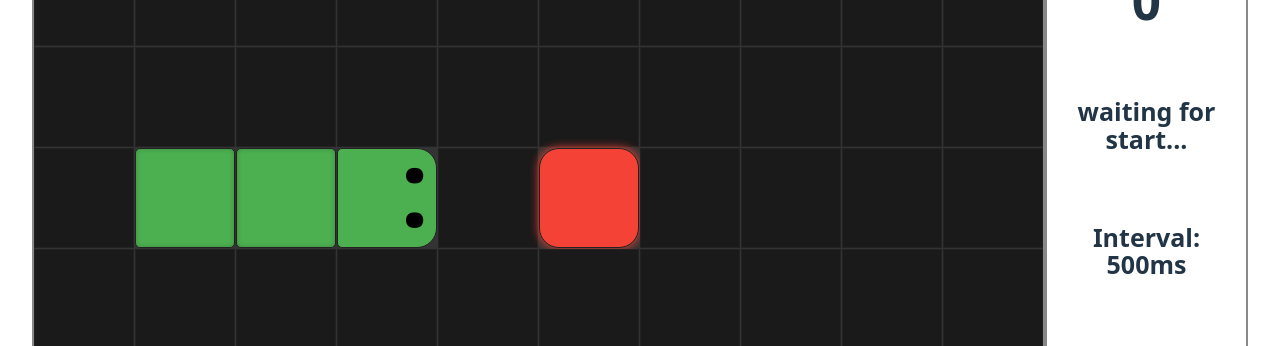
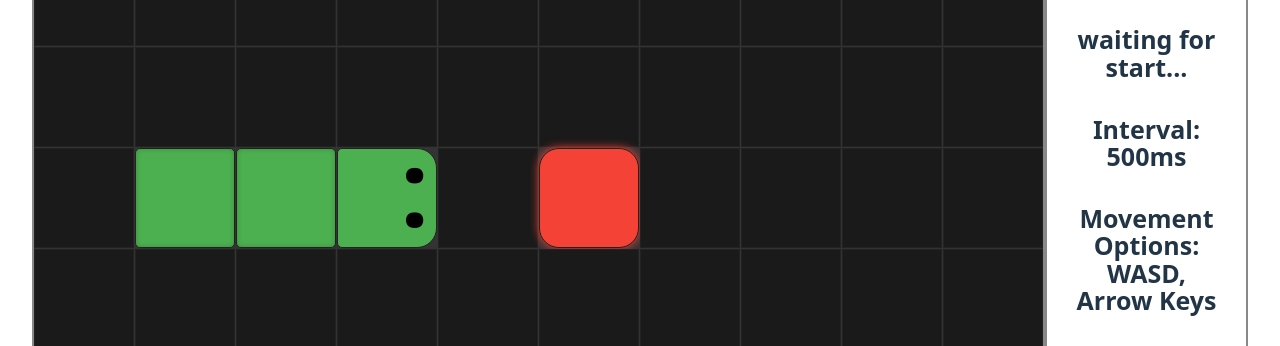
Before and after one commit to SudyStefan/Snek, a website built with Vite: page index.html in a window 1280 px wide. Shown: the part 391-737 px from the top of the page. Built offline with nearby package versions, Linux system fonts and the light colour scheme.

Commit message:
added control info

```diff
--- a/src/main.ts
+++ b/src/main.ts
@@ -17,6 +17,10 @@ document.querySelector<HTMLDivElement>("#app")!.innerHTML = /* html */ `
       </div>
       <div>
         <h1 id="interval"></h1>
+      </div>
+      <div>
+        <h1 id="controls">Movement Options:<h1>
+        <h1 id="controls">WASD, Arrow Keys<h1>
       </div>
     </div>
     <div id="game_buttons">
--- a/src/style.css
+++ b/src/style.css
@@ -121,6 +121,9 @@ button:focus-visible {
 #interval {
   font-size: 25px;
 }
+#controls {
+  font-size: 25px
+}
 
 #game_buttons {
   display: flex;
```
